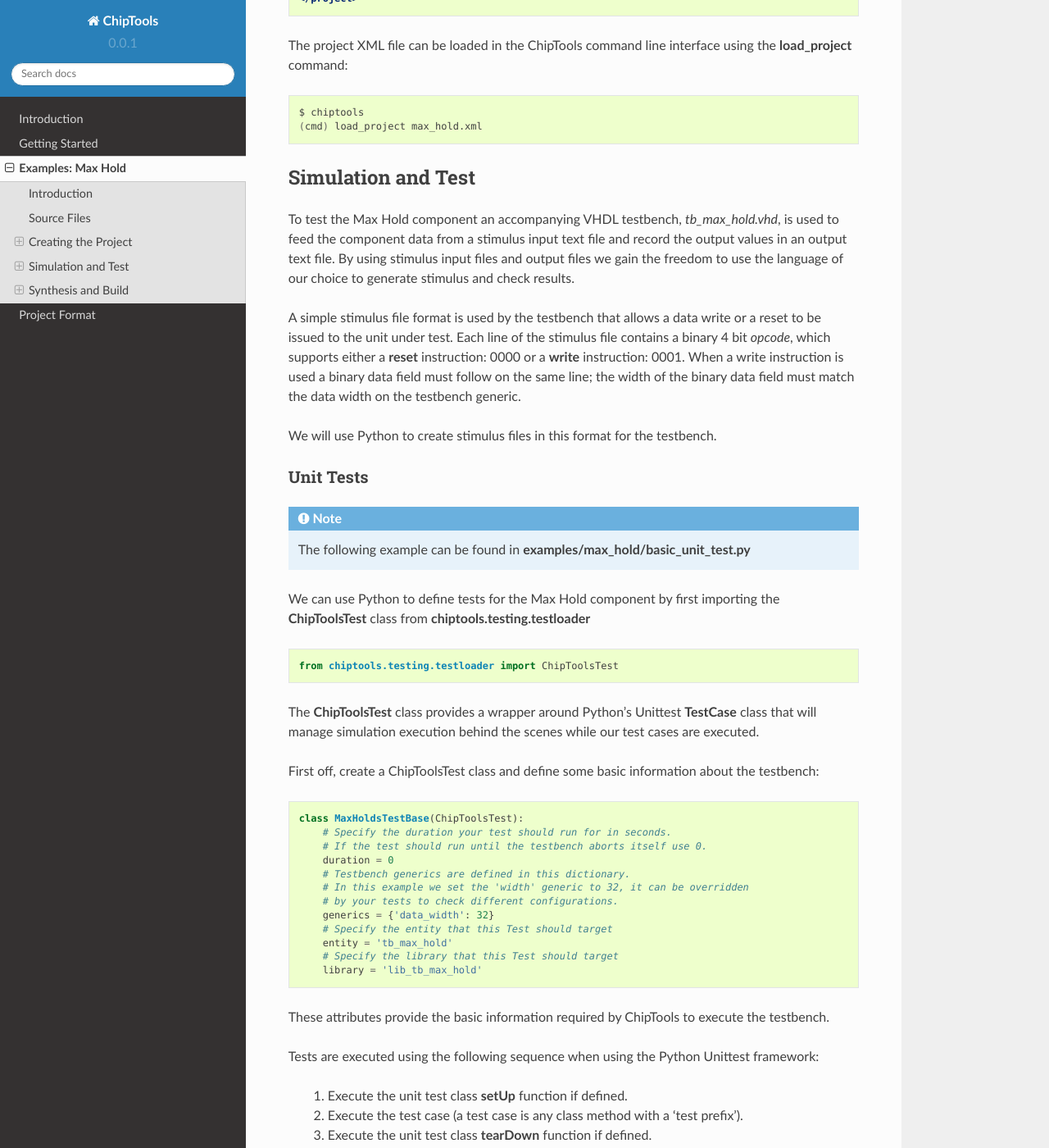
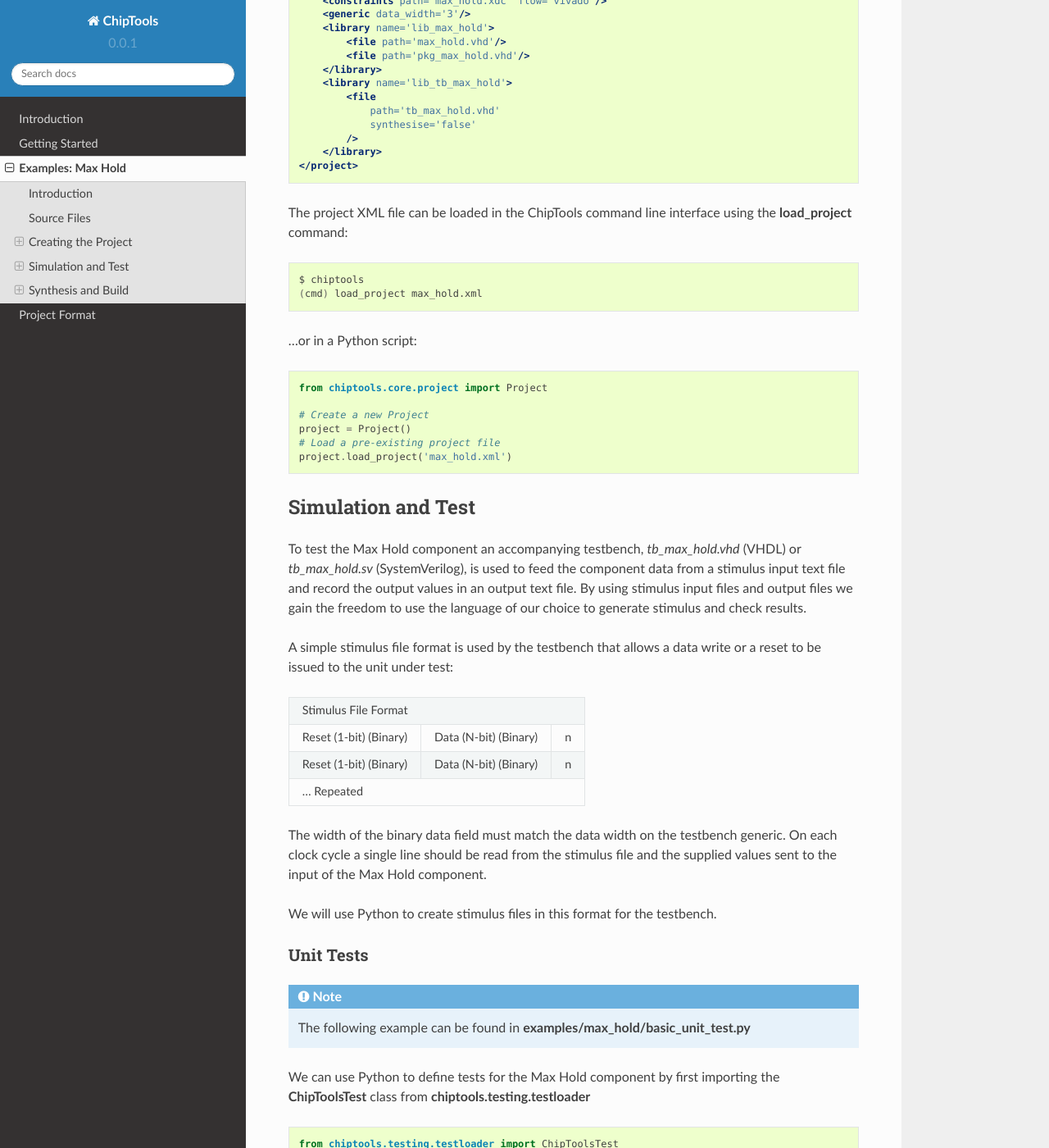
Before and after one commit to pabennett/chiptools, a Sphinx documentation site: the page built from docs/max_hold.rst, in a window 1280 px wide and 1400 px high, scrolled down 4800 px. Shown: the whole window at 82% size. Built offline with Sphinx 7.4.7 and the Read the Docs theme 2.0.0, drawn with Linux system fonts in a browser that asks for light colours; pages that are not in the unit, such as notebooks, are missing from menus; some of the changed text lies outside the part shown.

Commit message:
Update documentation

```diff
--- a/docs/max_hold.rst
+++ b/docs/max_hold.rst
@@ -31,15 +31,22 @@ The following source files belong to the Max Hold example:
    :header: "Name", "Type", "Description"
    :widths: 20, 20, 10
 
-   "max_hold.vhd",        "VHDL",        "The Max Hold component."
-   "pkg_max_hold.vhd",    "VHDL",        "Supporting package for the Max Hold component."
-   "tb_max_hold.vhd",     "VHDL",        "Testbench for the Max Hold component."
-   "max_hold_tests.py",   "Python",      "A collection of advanced unit tests."
-   "basic_unit_tests.py", "Python",      "A simple unit test."
-   "max_hold.ucf",        "Constraints", "Constraints file when using the ISE synthesis flow."
-   "max_hold.xdc",        "Constraints", "Constraints file when using the Vivado synthesis flow."
-   "simulation",          "Folder",      "Output directory for simulation tasks."
-   "synthesis",           "Folder",      "Output directory for synthesis tasks."
+   "max_hold.vhd",        "VHDL",           "The Max Hold component (VHDL)"
+   "pkg_max_hold.vhd",    "VHDL",           "Supporting package for the Max Hold component."
+   "tb_max_hold.vhd",     "VHDL",           "Testbench for the Max Hold component. (VHDL)"
+   "max_hold.sv",         "SystemVerilog",  "The Max Hold component (SystemVerilog)"
+   "tb_max_hold.sv",      "SystemVerilog",  "Testbench for the Max Hold component (SystemVerilog)."
+   "max_hold_tests.py",   "Python",         "A collection of advanced unit tests."
+   "basic_unit_tests.py", "Python",         "A simple unit test."
+   "max_hold.xml",        "XML",            "Project file (VHDL sources)."
+   "max_hold_sv.xml",     "XML",            "Project file (SystemVerilog sources)."
+   "max_hold.ucf",        "Constraints",    "Constraints file when using the ISE synthesis flow."
+   "max_hold.xdc",        "Constraints",    "Constraints file when using the Vivado synthesis flow."
+   "simulation",          "Folder",         "Output directory for simulation tasks."
+   "synthesis",           "Folder",         "Output directory for synthesis tasks."
+
+The Max Hold component has been designed in both VHDL and SystemVerilog so that
+single-language simulators such as GHDL or Icarus can be used.
 
 Creating the Project
 ---------------------
@@ -236,22 +243,42 @@ using the **load_project** command:
     $ chiptools
     (cmd) load_project max_hold.xml
 
+...or in a Python script:
+
+.. code-block:: python
+
+    from chiptools.core.project import Project
+
+    # Create a new Project
+    project = Project()
+    # Load a pre-existing project file
+    project.load_project('max_hold.xml')
+
 Simulation and Test
 --------------------
 
-To test the Max Hold component an accompanying VHDL testbench,
-*tb_max_hold.vhd*, is used to feed the component data from a stimulus input
-text file and record the output values in an output text file. By using
-stimulus input files and output files we gain the freedom to use the
-language of our choice to generate stimulus and check results.
+To test the Max Hold component an accompanying testbench, *tb_max_hold.vhd*
+(VHDL) or *tb_max_hold.sv* (SystemVerilog), is used to feed the component data
+from a stimulus input text file and record the output values in an output text
+file. By using stimulus input files and output files we gain the freedom to use
+the language of our choice to generate stimulus and check results.
 
-A simple stimulus file format is used by the testbench that allows a data
-write or a reset to be issued to the unit under test. Each line of the stimulus
-file contains a binary 4 bit *opcode*, which supports either a **reset**
-instruction: 0000 or a **write** instruction: 0001. When a write
-instruction is used a binary data field must follow on the same line; the
-width of the binary data field must match the data width on the testbench
-generic.
+A simple stimulus file format is used by the testbench that allows a data write
+or a reset to be issued to the unit under test:
+
++-----------------------------------------------------------------------------+
+|                    Stimulus File Format                                     |
++------------------------+-----------------------------------------------+----+
+| Reset (1-bit) (Binary) | Data (N-bit) (Binary)                         | \n |
++------------------------+-----------------------------------------------+----+
+| Reset (1-bit) (Binary) | Data (N-bit) (Binary)                         | \n |
++------------------------+-----------------------------------------------+----+
+|                            ... Repeated                                     |
++-----------------------------------------------------------------------------+
+
+The width of the binary data field must match the data width on the testbench
+generic. On each clock cycle a single line should be read from the stimulus
+file and the supplied values sent to the input of the Max Hold component.
 
 We will use Python to create stimulus files in this format for the testbench.
 
@@ -349,7 +376,7 @@ operations:
             for value in self.values:
                 f.write(
                     '{0} {1}\n'.format(
-                        '0001',  # write instruction opcode
+                        '0',  # Reset status (0)
                         bin(value)[2:].zfill(32),  # write 32bit data
                     )
                 )
@@ -373,6 +400,7 @@ operations:
 
         # Compare the expected result to what the Testbench returned:
         self.assertListEqual(output_values, max_hold)
+
 
 Now we can add extra functions to our class using the 'test' prefix to execute
 **run_random_data_test** with different parameters:
```
Also changed, not shown: other parts of docs/max_hold.rst (+7 -6 lines).
